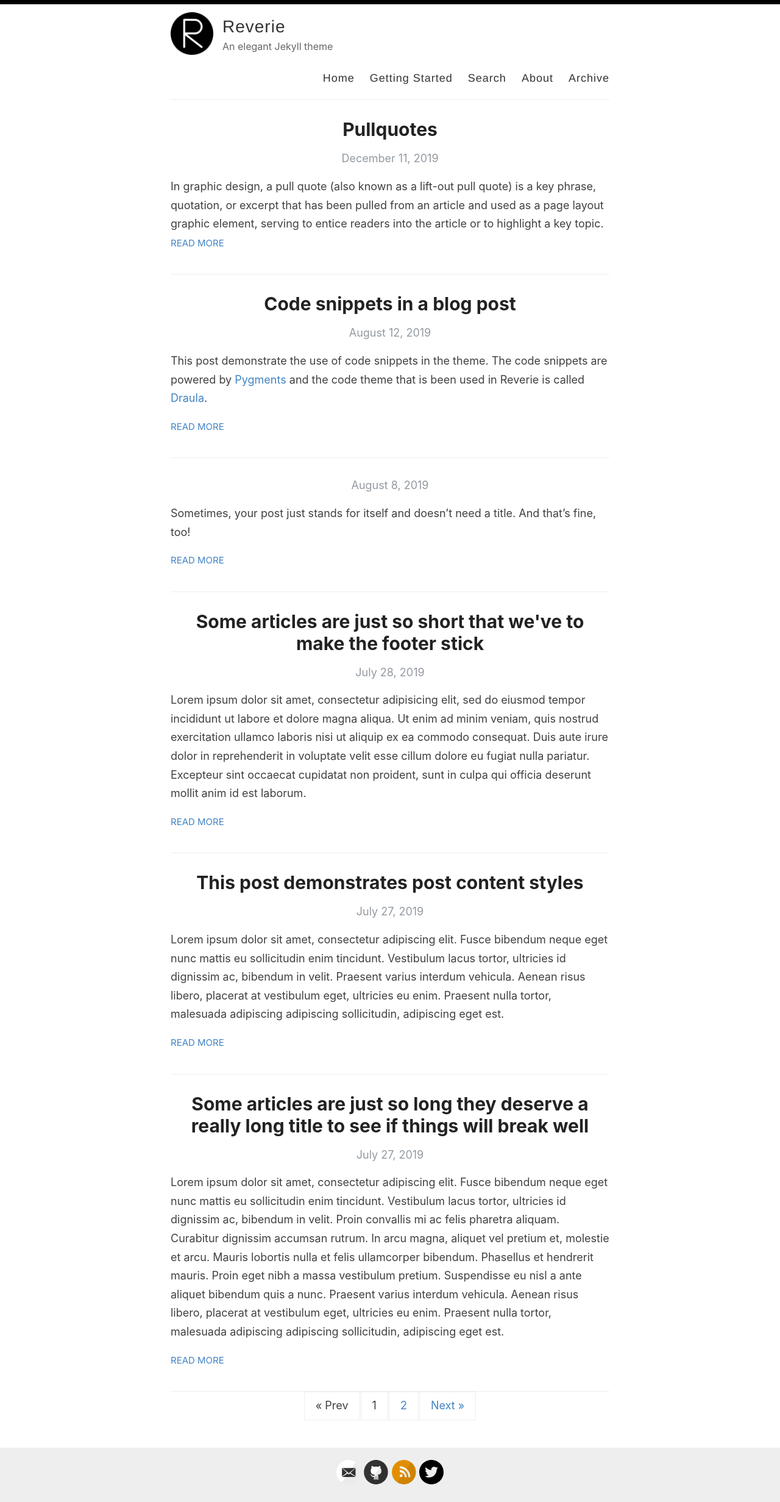
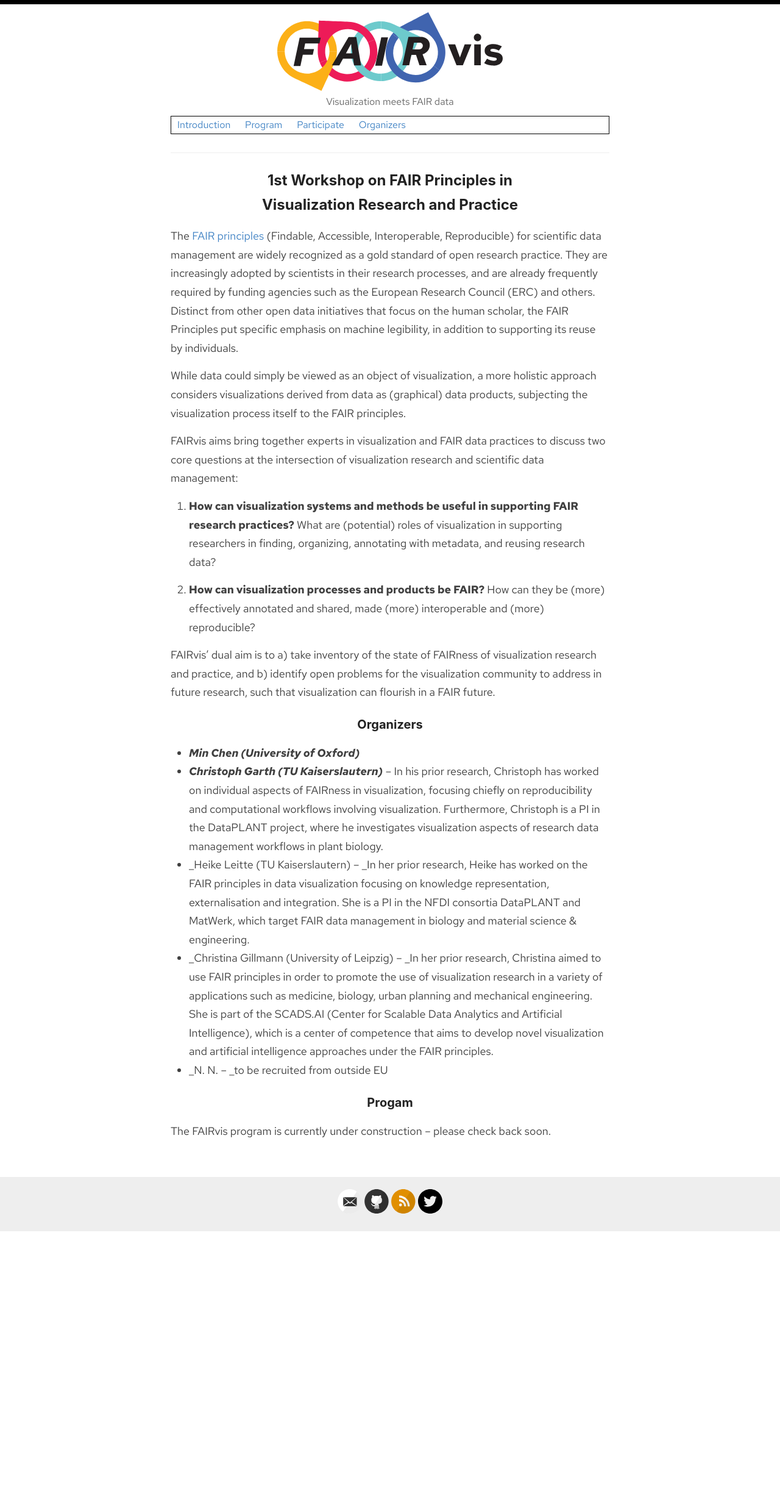
Before and after one commit to chgarth/fairvis.github.io, a Jekyll site: the page built from index.md, in a window 1280 px wide. Shown: the whole page at 61% size. Built offline with Jekyll 4.4.1, drawn with Linux system fonts in a browser that asks for light colours; the list of posts is cut into pages by our own code; after the commit the page ends 2020 px from its top, so only the background shows below that.

Commit message:
first fairvis version

```diff
--- a/_config.yml
+++ b/_config.yml
@@ -3,16 +3,16 @@
 #
 
 # Name of your site (displayed in the header)
-name: Reverie
+name: FAIRvis
 
 # Name of the author
-author: Amit Merchant
+author: Christoph Garth
 
 # Short bio or description (displayed in the header)
-description: An elegant Jekyll theme
+description: Visualization meets FAIR data
 
 # URL of your avatar or profile pic (you could use your GitHub profile pic)
-avatar: /images/reverie.png
+avatar: /images/fairvis-long.svg
 
 #
 # Flags below are optional
@@ -41,7 +41,7 @@ footer-links:
 disqus:
 
 # Enter your Google Analytics web tracking code (e.g. UA-2110908-2) to activate tracking
-google_analytics: UA-43339302-11
+google_analytics:
 
 # For newer "GA4" analytics, use the following instead of the "UA" entry above
 #google_analytics_ga4: G-GABC1DEFG
@@ -78,14 +78,12 @@ kramdown:
 
 # Set the Sass partials directory, as we're using @imports
 sass:
-  style: :expanded # You might prefer to minify using :compressed
+  style: compressed # You might prefer to minify using :compressed
 
 # Use the following plug-ins
 plugins:
   - jekyll-sitemap # Create a sitemap using the official Jekyll sitemap gem
-  - jekyll-feed # Create an Atom feed using the official Jekyll feed gem
   - jekyll-seo-tag
-  - jekyll-paginate
 
 include: ['_pages']
 
--- a/_layouts/default.html
+++ b/_layouts/default.html
@@ -20,19 +20,19 @@
       <div class="wrapper-masthead">
         <div class="container">
           <header class="masthead clearfix">
-            <a href="{{ site.baseurl }}/" class="site-avatar"><img src="{{ site.baseurl }}{{ site.avatar }}" alt="{{ site.title }}" /></a>
+            <a href="{{ site.baseurl }}/" class="site-avatar">
+              <img src="{{ site.baseurl }}{{ site.avatar }}" alt="{{ site.title }}" /></a>
 
             <div class="site-info">
-              <h1 class="site-name"><a href="{{ site.baseurl }}/">{{ site.name }}</a></h1>
+              <!-- <h1 class="site-name"><a href="{{ site.baseurl }}/">{{ site.name }}</a></h1> -->
               <p class="site-description">{{ site.description }}</p>
             </div>
 
             <nav>
-              <a href="{{ site.baseurl }}/">Home</a>
-              <a href="{{ site.baseurl }}/getting-started">Getting Started</a>
-              <a href="{{ site.baseurl }}/search">Search</a>
-              <a href="{{ site.baseurl }}/about">About</a>
-              <a href="{{ site.baseurl }}/archive">Archive</a>
+              <a href="{{ site.baseurl }}/">Introduction</a>
+              <a href="{{ site.baseurl }}/getting-started">Program</a>
+              <a href="{{ site.baseurl }}/search">Participate</a>
+              <a href="{{ site.baseurl }}/about">Organizers</a>
             </nav>
           </header>
         </div>
--- a/assets/style.scss
+++ b/assets/style.scss
@@ -14,6 +14,7 @@
 /**************/
 
 @import url('https://fonts.googleapis.com/css?family=Roboto');
+@import url('https://fonts.googleapis.com/css2?family=Red+Hat+Text:ital,wght@0,400;0,700;1,700&display=swap');
 
 html {
   font-size: 100%;
@@ -22,7 +23,7 @@ html {
 
 body {
   background: #fff;
-  font-family: -system-ui, -apple-system, BlinkMacSystemFont, "Segoe UI", Roboto, Helvetica, Arial, sans-serif, "Apple Color Emoji", "Segoe UI Emoji", "Segoe UI Symbol";
+  font-family: 'Red Hat Text', -system-ui, -apple-system, BlinkMacSystemFont, "Segoe UI", Roboto, Helvetica, Arial, sans-serif, "Apple Color Emoji", "Segoe UI Emoji", "Segoe UI Symbol";
   color: #404040;
   line-height: 1.7;
   font-weight: 400;
@@ -278,30 +279,17 @@ p > img {
 }
 
 .site-avatar {
-  float: left;
-  width: 70px;
-  height: 70px;
-  margin-right: 15px;
+  width: 370px;
 
-  @include mobile {
+  float: none;
+  margin: 0 auto;
+  display: block;
+}
+
+.site-info {
     float: none;
     display: block;
     margin: 0 auto;
-  }
-
-  img {
-    border-radius: 5px;
-  }
-}
-
-.site-info {
-  float: left;
-
-  @include mobile {
-    float: none;
-    display: block;
-    margin: 0 auto;
-  }
 }
 
 .site-name {
@@ -324,35 +312,41 @@ p > img {
   color: $gray;
   font-size: 16px;
 
-  @include mobile {
-    margin: 3px 0;
-  }
+  text-align: center;
+  // @include mobile {
+  //   margin: 3px 0;
+  // }
 }
 
 nav {
-  float: right;
-  margin-top: 23px; // @TODO: Vertically middle align
-  font-family: $helveticaNeue;
+  border: 1px solid black;
+
+  margin: 10px auto;
+
+  // float: right;
+  // margin-top: 23px; // @TODO: Vertically middle align
+  // font-family: $helveticaNeue;
   font-size: 18px;
 
-  @include mobile {
+
+  // @include mobile {
     float: none;
-    margin-top: 9px;
+    // margin-top: 9px;
     display: block;
     font-size: 16px;
-  }
+  // }
 
   a {
-    margin-left: 20px;
-    color: $darkGray;
-    text-align: right;
-    font-weight: 300;
-    letter-spacing: 1px;
+    // margin-left: 20px;
+    // color: $darkGray;
+    // text-align: right;
+    // font-weight: 300;
+    // letter-spacing: 1px;
 
-    @include mobile {
+    // // @include mobile {
       margin: 0 10px;
       color: $blue;
-    }
+    // // }
   }
 }
 
--- a/index.html
+++ /dev/null
@@ -1,49 +0,0 @@
----
-layout: default
----
-
-<div class="posts">
-  {% for post in paginator.posts %}
-    <article class="post">
-      <a href="{{ site.baseurl }}{{ post.url }}">
-        <h1>{{ post.title }}</h1>
-
-        <div>
-          <p class="post_date">{{ post.date | date: "%B %e, %Y" }}</p>
-        </div>
-      </a>
-      <div class="entry">
-        {{ post.excerpt }}
-      </div>
-
-      <a href="{{ site.baseurl }}{{ post.url }}" class="read-more">Read More</a>
-    </article>
-  {% endfor %}
-
-  <!-- pagination -->
-  {% if paginator.total_pages > 1 %}
-  <div class="pagination">
-    {% if paginator.previous_page %}
-      <a href="{{ paginator.previous_page_path | prepend: site.baseurl | replace: '//', '/' }}">&laquo; Prev</a>
-    {% else %}
-      <span>&laquo; Prev</span>
-    {% endif %}
-
-    {% for page in (1..paginator.total_pages) %}
-      {% if page == paginator.page %}
-        <span class="webjeda">{{ page }}</span>
-      {% elsif page == 1 %}
-        <a href="{{ '/' | prepend: site.baseurl | replace: '//', '/' }}">{{ page }}</a>
-      {% else %}
-        <a href="{{ site.paginate_path | prepend: site.baseurl | replace: '//', '/' | replace: ':num', page }}">{{ page }}</a>
-      {% endif %}
-    {% endfor %}
-
-    {% if paginator.next_page %}
-      <a href="{{ paginator.next_page_path | prepend: site.baseurl | replace: '//', '/' }}">Next &raquo;</a>
-    {% else %}
-      <span>Next &raquo;</span>
-    {% endif %}
-  </div>
-  {% endif %}
-</div>
--- /dev/null
+++ b/index.md
@@ -0,0 +1,89 @@
+---
+layout: default
+---
+
+## 1st Workshop on FAIR Principles in <br> Visualization Research and Practice
+
+The [FAIR principles](https://www.nature.com/articles/sdata201618)
+(Findable, Accessible, Interoperable, Reproducible) for scientific data
+management are widely recognized as a gold standard of open research
+practice. They are increasingly adopted by scientists in their research
+processes, and are already frequently required by funding agencies such
+as the European Research Council (ERC) and others. Distinct from other
+open data initiatives that focus on the human scholar, the FAIR
+Principles put specific emphasis on machine legibility, in addition to
+supporting its reuse by individuals.
+
+While data could simply be viewed as an object of visualization, a more
+holistic approach considers visualizations derived from data as
+(graphical) data products, subjecting the visualization process itself
+to the FAIR principles.
+
+FAIRvis aims bring together experts in visualization and FAIR data
+practices to discuss two core questions at the intersection of
+visualization research and scientific data management:
+
+1. **How can visualization systems and methods be useful in supporting
+   FAIR research practices?** What are (potential) roles of
+   visualization in supporting researchers in finding, organizing,
+   annotating with metadata, and reusing research data?
+
+2. **How can visualization processes and products be FAIR?** How can
+   they be (more) effectively annotated and shared, made (more)
+   interoperable and (more) reproducible?
+
+FAIRvis' dual aim is to a) take inventory of the state of FAIRness of
+visualization research and practice, and b) identify open problems for
+the visualization community to address in future research, such that
+visualization can flourish in a FAIR future.
+
+
+<!-- # Intended Outcomes
+
+
+
+* Bring together experts from visualization and FAIR scientific workflows to jointly author a survey / state-of-the-art report on FAIR aspects of visualization.
+* Start organizing a community at the intersection of visualization and FAIR research, to identify and work on a research program in FAIR visualization (e.g., continued through future workshops or [Dagstuhl] seminars).
+
+
+# <span style="text-decoration:underline;">Organizers</span>
+ -->
+
+### Organizers
+
+
+* _Min Chen (University of Oxford)_
+* _Christoph Garth (TU Kaiserslautern)_ – In his prior research,  Christoph has worked on individual aspects of FAIRness in visualization, focusing chiefly on reproducibility and computational workflows involving visualization. Furthermore, Christoph is a PI in the DataPLANT project, where he investigates visualization aspects of research data management workflows in plant biology.
+* _Heike Leitte (TU Kaiserslautern) – _In her prior research, Heike has worked on the FAIR principles in data visualization focusing on knowledge representation, externalisation and integration. She is a PI in the NFDI consortia DataPLANT and MatWerk, which target FAIR data management in biology and material science & engineering.
+* _Christina Gillmann (University of Leipzig) – _In her prior research, Christina aimed to use FAIR principles in order to promote the use of visualization research in a variety of applications such as medicine, biology, urban planning and mechanical engineering. She is part of the SCADS.AI (Center for Scalable Data Analytics and Artificial Intelligence), which is a center of competence that aims to develop novel visualization and artificial intelligence approaches under the FAIR principles.
+* _N. N. – _to be recruited from outside EU
+
+
+### Progam
+
+The FAIRvis program is currently under construction – please check back soon.
+
+<!-- We currently envision a half-day workshop, with the following coarse outline:
+
+_Session 1:_
+
+
+
+* Opening (10 mins)
+* Keynote + Q&A (45 + 5 mins)
+* 3-5 invited short talks by experts in visualization with prior work relevant to FAIR (40 mins total)
+
+_Session 2:_
+
+
+
+* 3-5 invited short talks by experts in research data management / FAIR data (40 mins total)
+* group discussion / break-out sessions
+* Further Steps and Closing -->
+
+
+<!-- # Why hold FAIRvis as a workshop at Eurovis 2023?
+
+As FAIR research practices are becoming increasingly relevant to successful publication of results and securing funding, visualization methods, tools, and processes must meet the needs of domain researchers, which they currently do not sufficiently. By the same mechanisms, visualization research itself is incentivized to become FAIRer in the future. Thus, the timing is right to begin a concerted effort within the community toward addressing both goals.
+
+Through providing 70M€ in funding per year over a period of five years, the German Joint Science Conference has incentivized the formation of research data management consortia that aim at developing and supporting domain-specific implementations of FAIR workflows. Holding FAIRvis at EuroVis in Leipzig would directly increase participation by these key stakeholders, to the benefit of the relevance of the workshop outcomes. (Christoph Garth and Heike Leitte are both PIs in corresponding consortia.) -->
```
Also changed, not shown: Gemfile (added, +11 -0 lines), images/fairvis-long.svg (added), 3 other files.
